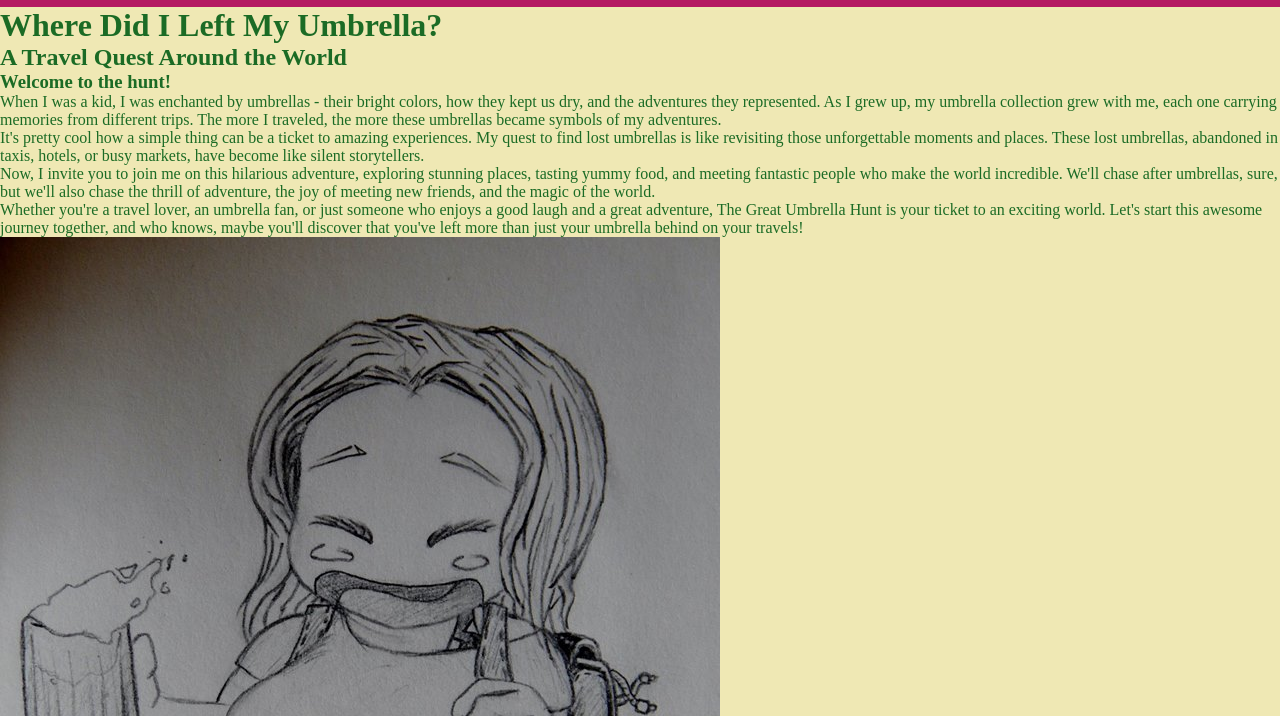
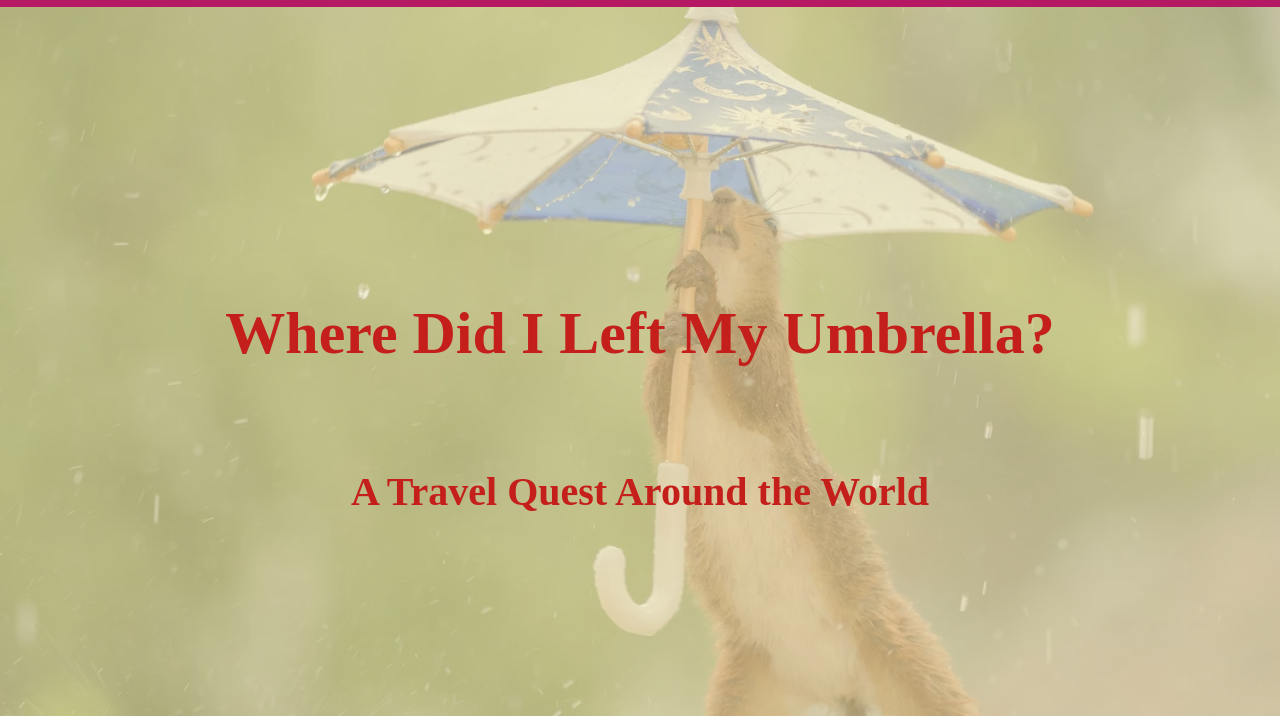
Before and after one commit to eduardabp/travel-blog, a plain HTML site: page index.html in a window 1280 px wide. Shown: the part 84-800 px from the top of the page. Drawn offline with Linux system fonts and the light colour scheme.

Commit message:
Styled header with background-image

```diff
--- a/style.css
+++ b/style.css
@@ -12,7 +12,7 @@
 
 body {
     background-color: var(--brown);
-    color: var(--green);
+    color: var(--guava);
 }
 
 nav {
@@ -24,6 +24,7 @@ nav {
     justify-content: space-between;
     align-items: center;
     padding-right: 15vw;
+    z-index: 3;
 }
 
 a {
@@ -31,3 +32,40 @@ a {
     font-size: 30px;
     text-transform: uppercase;
 }
+
+header {
+    position: relative;
+    height: 100vh;
+    width: 100%;
+    display: flex;
+    align-items: center;
+    justify-content: center;
+    flex-direction: column;
+}
+
+header::before {
+    content: "";
+    background-image: url(images/umbrella.webp);
+    position: absolute;
+    background-repeat: no-repeat;
+    background-size: cover;
+    top: 0px;
+    right: 0px;
+    bottom: 0px;
+    left: 0px;
+    opacity: 0.4;
+}
+
+h1 {
+    font-size: 60px;
+    padding: 100px;
+    z-index: 2;
+    display: block;
+}
+
+h2 {
+    font-size: 40px;
+    padding-bottom: 100px;
+    z-index: 2;
+    display: inline-block;
+}
```
